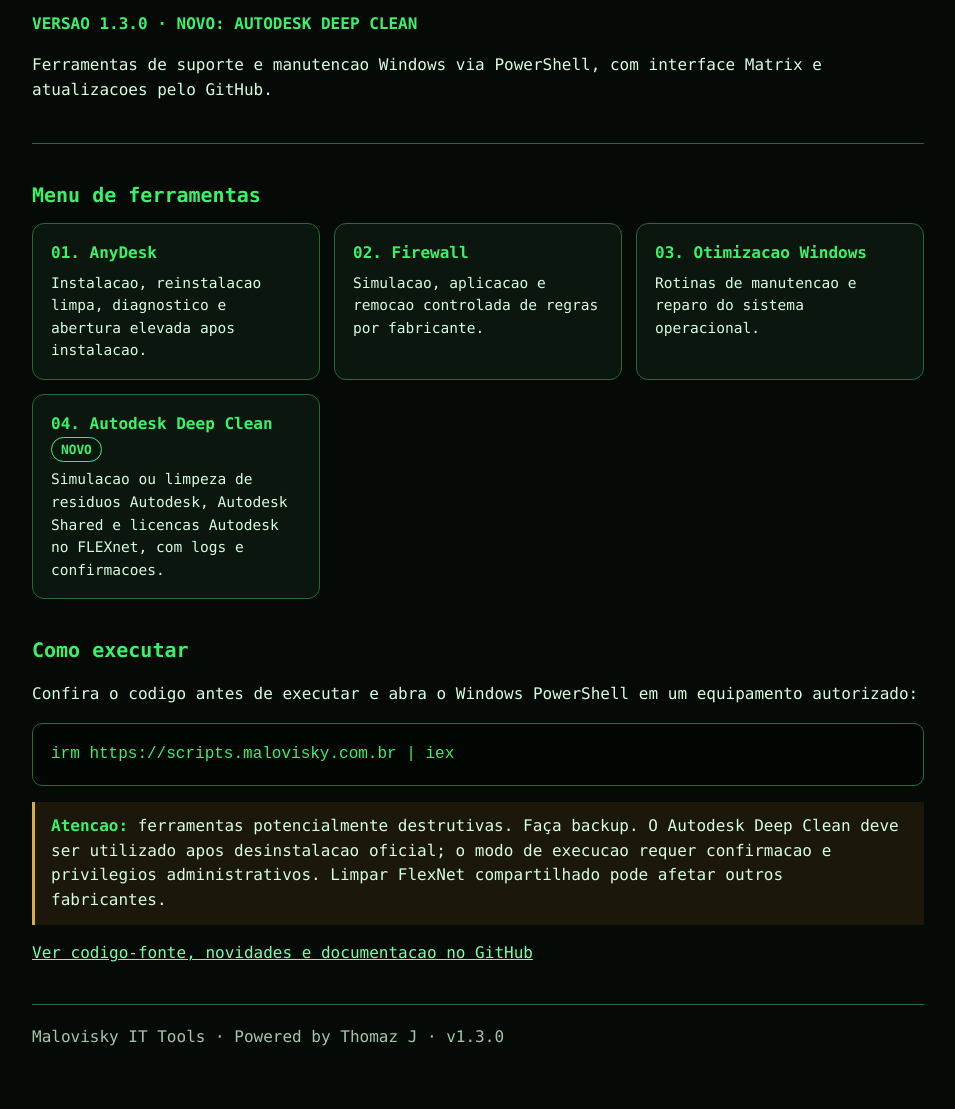
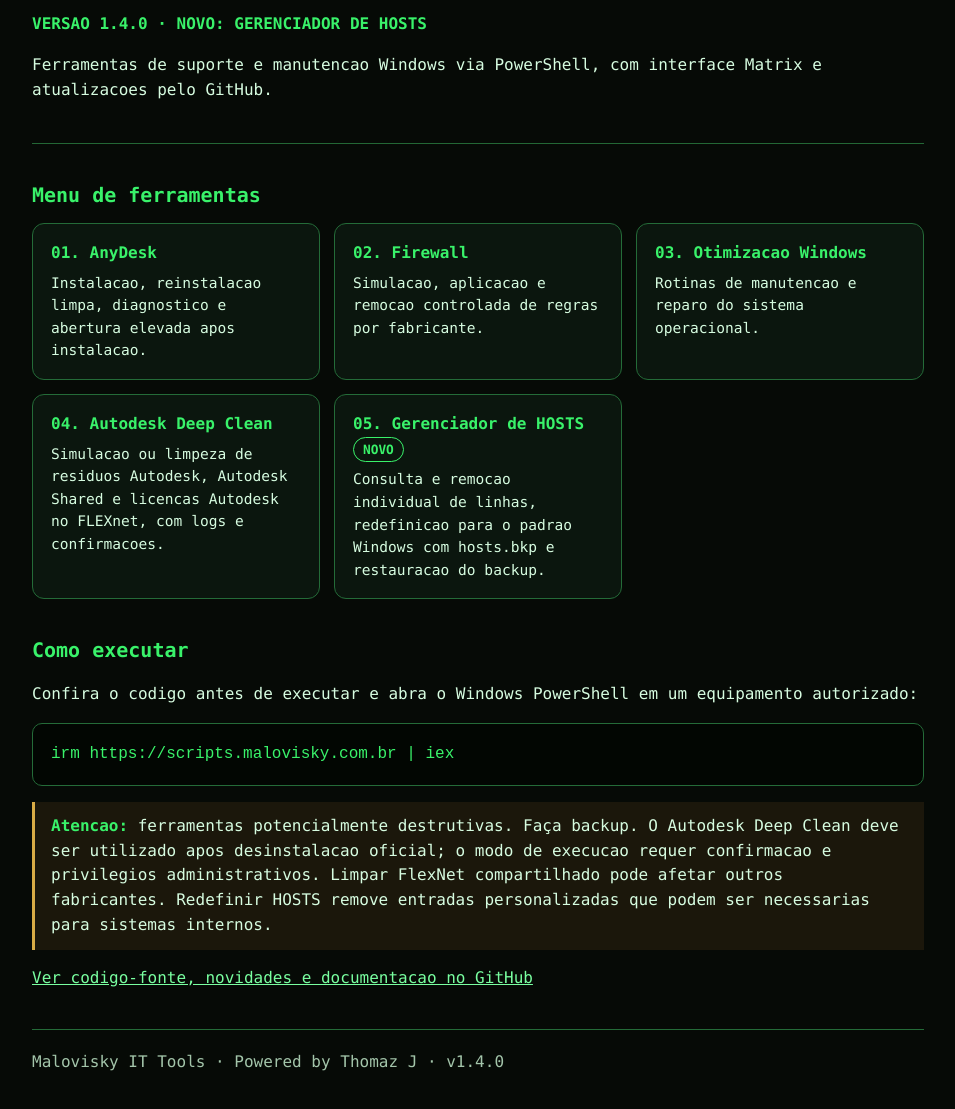
Before and after one commit to malovisky/malovisky-it-tools, a plain HTML site: page public/sobre/index.html in a window 1280 px wide. Shown: the part 175-1284 px from the top of the page, without its empty margins (162-1117 px from the left). Drawn offline with Linux system fonts and the light colour scheme.

Commit message:
feat: adiciona gerenciador de HOSTS ao menu Matrix (v1.4.0)

```diff
--- a/build.mjs
+++ b/build.mjs
@@ -5,7 +5,7 @@ import { fileURLToPath } from 'node:url';
 
 const root = path.dirname(fileURLToPath(import.meta.url));
 const dir = path.join(root, 'public');
-const modules = ['Malovisky-IT-Tools.ps1','Bloquear_Fabricantes_Firewall_Menu.ps1','Otimizacao_windows.ps1','Malovisky_Autodesk_DeepClean.ps1'];
+const modules = ['Malovisky-IT-Tools.ps1','Bloquear_Fabricantes_Firewall_Menu.ps1','Otimizacao_windows.ps1','Malovisky_Autodesk_DeepClean.ps1','Malovisky_Hosts_Manager.ps1'];
 const entryFiles = ['entry.txt','menu.ps1'];
 for (const name of modules) {
   const file = path.join(dir,'scripts',name);
--- a/public/sobre/index.html
+++ b/public/sobre/index.html
@@ -3,24 +3,25 @@
 <head>
 <meta charset="utf-8">
 <meta name="viewport" content="width=device-width,initial-scale=1">
-<meta name="description" content="Malovisky IT Tools v1.3.0 - ferramentas PowerShell para manutencao Windows, AnyDesk, Firewall, otimizacao e Autodesk Deep Clean.">
-<title>Malovisky IT Tools v1.3.0 | Powered by Thomaz J</title>
+<meta name="description" content="Malovisky IT Tools v1.4.0 - ferramentas PowerShell para manutencao Windows, AnyDesk, Firewall, otimizacao, Autodesk Deep Clean e gerenciador de HOSTS.">
+<title>Malovisky IT Tools v1.4.0 | Powered by Thomaz J</title>
 <style>
 :root{color-scheme:dark}*{box-sizing:border-box}body{background:#060a06;color:#d6fce0;font:16px/1.55 Consolas,'Courier New',monospace;max-width:940px;margin:0 auto;padding:56px 24px}h1,h2,strong{color:#39f26a}h1{font-size:clamp(1.8rem,5vw,3.2rem);line-height:1.1;letter-spacing:.05em;margin-bottom:8px}h2{font-size:1.25rem;margin:36px 0 12px}.small,.muted{color:#a3c5aa}.version{color:#39f26a;font-weight:bold}.hero{border-bottom:1px solid #236735;padding-bottom:24px}.grid{display:grid;grid-template-columns:repeat(auto-fit,minmax(255px,1fr));gap:14px}.card{padding:17px 18px;border:1px solid #246b38;border-radius:12px;background:#0b160e}.card h3{color:#39f26a;margin:0 0 6px;font-size:1rem}.card p{margin:0;font-size:.91rem}.pill{display:inline-block;border:1px solid #39f26a;color:#39f26a;border-radius:999px;padding:2px 9px;font-size:.8rem}pre{overflow:auto;white-space:pre-wrap;word-break:break-all;background:#020602;border:1px solid #246b38;border-radius:10px;padding:18px;color:#39f26a}.warn{border-left:3px solid #d9ac46;padding:12px 16px;background:#1b170b}a{color:#79ffa0}footer{margin-top:38px;padding-top:20px;border-top:1px solid #246b38;color:#a3c5aa}
 </style>
 </head>
 <body>
-<header class="hero"><div class="small">Powered by Thomaz J</div><h1>MALOVISKY IT TOOLS</h1><p class="version">VERSAO 1.3.0 &middot; NOVO: AUTODESK DEEP CLEAN</p><p>Ferramentas de suporte e manutencao Windows via PowerShell, com interface Matrix e atualizacoes pelo GitHub.</p></header>
+<header class="hero"><div class="small">Powered by Thomaz J</div><h1>MALOVISKY IT TOOLS</h1><p class="version">VERSAO 1.4.0 &middot; NOVO: GERENCIADOR DE HOSTS</p><p>Ferramentas de suporte e manutencao Windows via PowerShell, com interface Matrix e atualizacoes pelo GitHub.</p></header>
 <h2>Menu de ferramentas</h2>
 <div class="grid">
 <article class="card"><h3>01. AnyDesk</h3><p>Instalacao, reinstalacao limpa, diagnostico e abertura elevada apos instalacao.</p></article>
 <article class="card"><h3>02. Firewall</h3><p>Simulacao, aplicacao e remocao controlada de regras por fabricante.</p></article>
 <article class="card"><h3>03. Otimizacao Windows</h3><p>Rotinas de manutencao e reparo do sistema operacional.</p></article>
-<article class="card"><h3>04. Autodesk Deep Clean <span class="pill">NOVO</span></h3><p>Simulacao ou limpeza de residuos Autodesk, Autodesk Shared e licencas Autodesk no FLEXnet, com logs e confirmacoes.</p></article>
+<article class="card"><h3>04. Autodesk Deep Clean</h3><p>Simulacao ou limpeza de residuos Autodesk, Autodesk Shared e licencas Autodesk no FLEXnet, com logs e confirmacoes.</p></article>
+<article class="card"><h3>05. Gerenciador de HOSTS <span class="pill">NOVO</span></h3><p>Consulta e remocao individual de linhas, redefinicao para o padrao Windows com hosts.bkp e restauracao do backup.</p></article>
 </div>
 <h2>Como executar</h2><p>Confira o codigo antes de executar e abra o Windows PowerShell em um equipamento autorizado:</p>
 <pre>irm https://scripts.malovisky.com.br | iex</pre>
-<p class="warn"><strong>Atencao:</strong> ferramentas potencialmente destrutivas. Faça backup. O Autodesk Deep Clean deve ser utilizado apos desinstalacao oficial; o modo de execucao requer confirmacao e privilegios administrativos. Limpar FlexNet compartilhado pode afetar outros fabricantes.</p>
+<p class="warn"><strong>Atencao:</strong> ferramentas potencialmente destrutivas. Faça backup. O Autodesk Deep Clean deve ser utilizado apos desinstalacao oficial; o modo de execucao requer confirmacao e privilegios administrativos. Limpar FlexNet compartilhado pode afetar outros fabricantes. Redefinir HOSTS remove entradas personalizadas que podem ser necessarias para sistemas internos.</p>
 <p><a href="https://github.com/malovisky/malovisky-it-tools">Ver codigo-fonte, novidades e documentacao no GitHub</a></p>
-<footer>Malovisky IT Tools &middot; Powered by Thomaz J &middot; v1.3.0</footer>
+<footer>Malovisky IT Tools &middot; Powered by Thomaz J &middot; v1.4.0</footer>
 </body></html>
```
Also changed, not shown: public/entry.txt, 3 other files.
